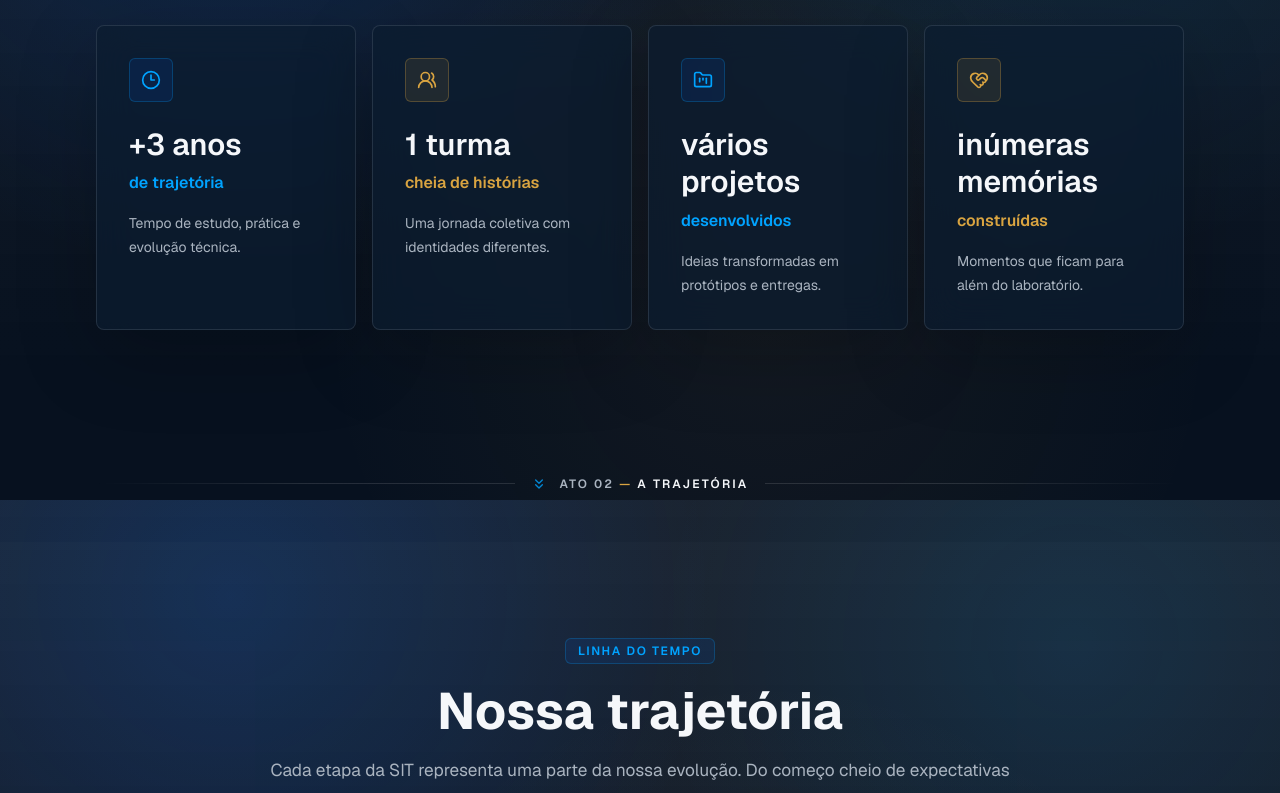
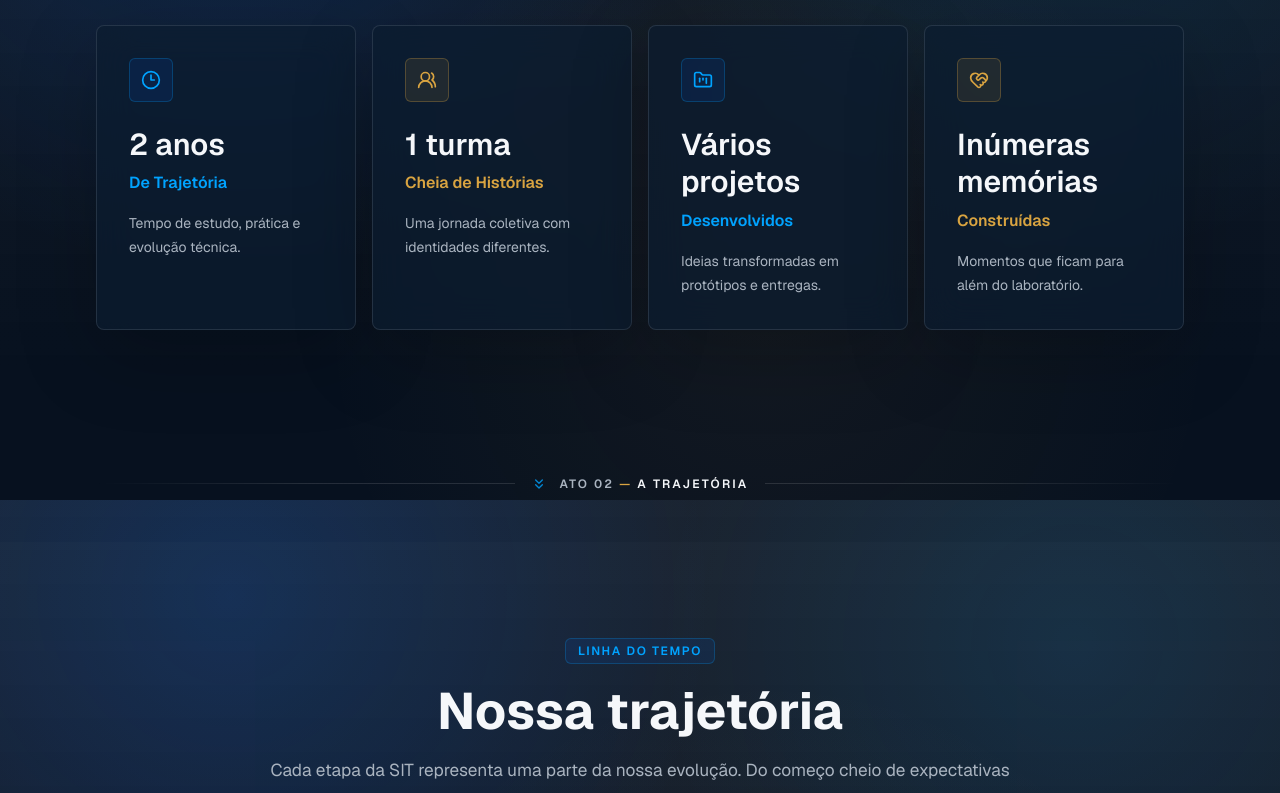
Before and after one commit to JohnKevinDevs/4sit, a Next.js app: page / in a window 1280 px wide. Shown: the part 1900-2693 px from the top of the page. Built offline with nearby package versions, Linux system fonts and the light colour scheme.

Commit message:
feat: add a minimalist interface UI/UX

```diff
--- a/src/components/layout/Footer.tsx
+++ b/src/components/layout/Footer.tsx
@@ -9,7 +9,7 @@ export function Footer() {
           <p>{site.slogan}</p>
         </div>
         {/* TODO: revisar esta frase final com a turma antes da publicação oficial. */}
-        <p>Desenvolvido por John Kevin / Equipe SIT.</p>
+        <p>Desenvolvido por Equipe SIT</p>
       </div>
     </footer>
   );
--- a/src/components/sections/StatsSection.tsx
+++ b/src/components/sections/StatsSection.tsx
@@ -6,29 +6,29 @@ import { Reveal } from "@/components/ui/Reveal";
 
 const stats = [
   {
-    value: "+3 anos",
-    label: "de trajetória",
+    value: "2 anos",
+    label: "De Trajetória",
     description: "Tempo de estudo, prática e evolução técnica.",
     icon: Clock3,
     tone: "blue",
   },
   {
     value: "1 turma",
-    label: "cheia de histórias",
+    label: "Cheia de Histórias",
     description: "Uma jornada coletiva com identidades diferentes.",
     icon: UsersRound,
     tone: "gold",
   },
   {
-    value: "vários projetos",
-    label: "desenvolvidos",
+    value: "Vários projetos",
+    label: "Desenvolvidos",
     description: "Ideias transformadas em protótipos e entregas.",
     icon: FolderKanban,
     tone: "blue",
   },
   {
-    value: "inúmeras memórias",
-    label: "construídas",
+    value: "Inúmeras memórias",
+    label: "Construídas",
     description: "Momentos que ficam para além do laboratório.",
     icon: HeartHandshake,
     tone: "gold",
```
